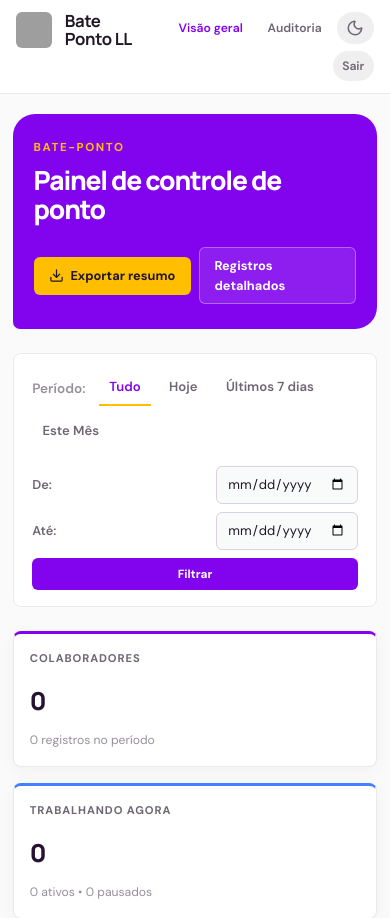
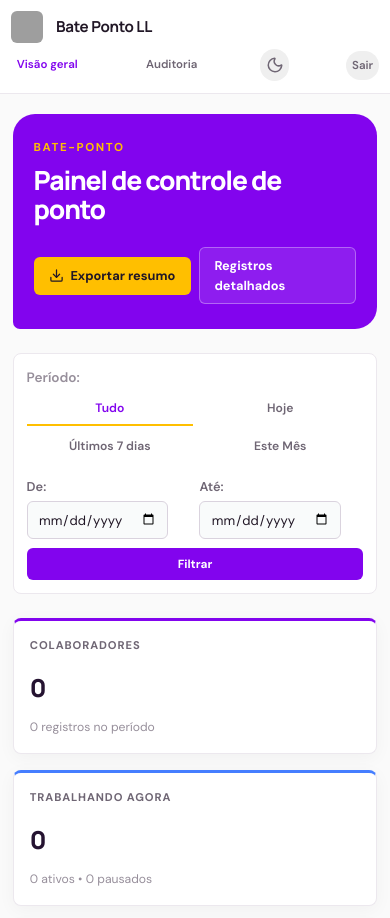
Before and after one commit to shirubaarison/discord-bateponto-bot, a Flask app: page / in a window 390 px wide. Shown: the top 918 px of the page. Run offline with Flask 3, Linux system fonts and the light colour scheme; data that the repository does not hold is empty; parts of the project's set-up code (start-up, migrations or seed data) failed here and were passed over; some libraries are stand-ins or nearby versions; grey boxes are pictures that could not be loaded.

Commit message:
style: improve mobile dashboard layout

```diff
--- a/bate_ponto_bot/web/static/css/dashboard.css
+++ b/bate_ponto_bot/web/static/css/dashboard.css
@@ -301,8 +301,9 @@ a.user-display-name:hover { color: var(--blue); text-decoration: underline !impo
 :root[data-theme="dark"] .btn-success { color: #211726; }
 :root[data-theme="dark"] .page-header .btn-secondary { background: rgba(255, 255, 255, .1); }
 :root[data-theme="dark"] .timeline-content { background: #211a26; }
+:root[data-theme="dark"] .modal-backdrop { background: rgba(0,0,0,.58); }
 
-.modal-backdrop { position: fixed; inset: 0; z-index: 1000; display: none; align-items: center; justify-content: center; padding: 1rem; background: rgba(6,37,56,.72); backdrop-filter: blur(5px); }
+.modal-backdrop { position: fixed; inset: 0; z-index: 1000; display: none; align-items: center; justify-content: center; padding: 1rem; background: rgba(17,24,39,.38); backdrop-filter: blur(10px); }
 .modal-backdrop.show { display: flex; }
 .modal-card { width: min(600px, 100%); max-height: 85vh; display: flex; flex-direction: column; overflow: hidden; background: #fff; border-radius: 24px 24px 24px 8px; box-shadow: 0 25px 70px rgba(0,0,0,.25); }
 .confirm-modal-card { width: min(440px, 100%); }
@@ -320,8 +321,9 @@ a.user-display-name:hover { color: var(--blue); text-decoration: underline !impo
 .timeline-time { margin-top: .25rem; color: var(--dim); font-size: .7rem; }
 
 @media (max-width: 820px) {
-    .navbar { align-items: flex-start; padding: .75rem 1rem; }
-    .nav-links { justify-content: flex-end; flex-wrap: wrap; }
+    .navbar { align-items: center; flex-wrap: wrap; padding: .7rem 1rem; row-gap: .35rem; }
+    .nav-brand { min-width: 0; }
+    .nav-links { flex: 1 0 100%; justify-content: space-between; flex-wrap: nowrap; }
     .nav-link { padding: .45rem .6rem; font-size: .76rem; }
     .nav-links .btn { display: none; }
     .container { padding: 1.25rem .8rem 3rem; }
@@ -333,11 +335,31 @@ a.user-display-name:hover { color: var(--blue); text-decoration: underline !impo
     .stat-card { min-height: 112px; padding: 1rem; }
     .section-header { align-items: stretch; }
     .search-box { width: 100%; }
+    .weekly-chart { min-height: 220px; gap: .55rem; padding: 1rem .8rem .75rem; }
+    .weekly-chart-item { min-width: 76px; flex-basis: 76px; grid-template-rows: 176px 1.5rem; }
+    .weekly-chart-track { height: 176px; }
 }
 
 @media (max-width: 520px) {
+    .navbar { padding-inline: .7rem; }
+    .brand-mark { width: 32px; height: 32px; }
+    .brand-copy strong { font-size: .95rem; }
+    .nav-link { padding-inline: .35rem; font-size: .72rem; }
+    .filter-bar { gap: .8rem; padding: .8rem; }
+    .filter-presets { display: grid; grid-template-columns: repeat(2, minmax(0, 1fr)); width: 100%; gap: .25rem; }
+    .filter-presets > span { grid-column: 1 / -1; }
+    .filter-btn { padding-inline: .3rem; text-align: center; font-size: .76rem; }
+    .filter-form { display: grid; grid-template-columns: repeat(2, minmax(0, 1fr)); width: 100%; gap: .55rem; }
+    .filter-form .form-group { display: grid; align-items: stretch; gap: .25rem; min-width: 0; }
+    .filter-form .input-control { width: 100%; min-width: 0; }
+    .filter-form > .btn { grid-column: 1 / -1; width: 100%; }
     .stats-grid { grid-template-columns: 1fr; }
     .page-title h1 { font-size: 1.65rem; }
     .page-header .btn-group { width: 100%; }
     .page-header .btn { flex: 1; }
+    .weekly-chart { min-height: 190px; gap: .4rem; padding: .8rem .55rem .6rem; }
+    .weekly-chart-item { min-width: 62px; flex-basis: 62px; grid-template-rows: 150px 1.35rem; }
+    .weekly-chart-track { height: 150px; }
+    .weekly-chart-bar { width: min(32px, 70%); }
+    .weekly-chart-date { font-size: .65rem; }
 }
```
Also changed, not shown: README.md.
